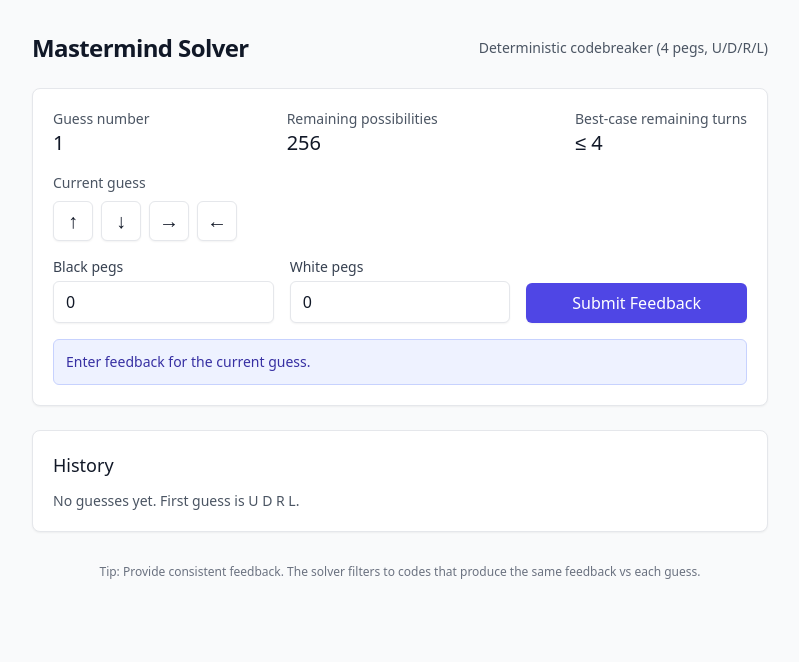
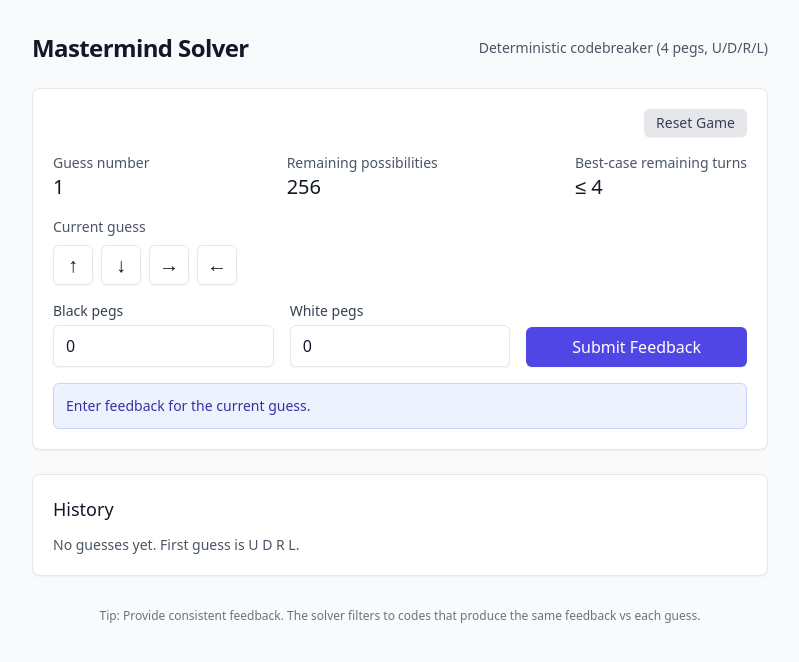
Before and after one commit to Nj221102/Mastermind_solver, a Next.js app: page / in a window 1280 px wide. Shown: the top 662 px of the page, without its empty margins (240-1039 px from the left). Built offline with nearby package versions, Linux system fonts and the light colour scheme.

Commit message:
feat: add Reset Game button to UI

```diff
--- a/app/page.jsx
+++ b/app/page.jsx
@@ -70,6 +70,17 @@ export default function Page() {
   const [blackInput, setBlackInput] = useState('0')
   const [whiteInput, setWhiteInput] = useState('0')
   const [message, setMessage] = useState('Enter feedback for the current guess.')
+
+  // Reset all state to start a new game
+  function handleReset() {
+    setGuessNumber(1)
+    setPossibleCodes(generateAllCodes())
+    setCurrentGuess(FIRST_GUESS)
+    setHistory([])
+    setBlackInput('0')
+    setWhiteInput('0')
+    setMessage('Enter feedback for the current guess.')
+  }
 
   // Reset if no possible codes remain (should not happen with valid feedback)
   useEffect(() => {
@@ -165,6 +176,15 @@ export default function Page() {
       </header>
 
       <section className="mb-6 rounded-lg border bg-white p-5 shadow-sm">
+        <div className="mb-4 flex justify-end">
+          <button
+            type="button"
+            onClick={handleReset}
+            className="inline-flex items-center rounded-md bg-gray-200 px-3 py-1 text-sm font-medium text-gray-700 shadow-sm hover:bg-gray-300 focus:outline-none focus:ring-2 focus:ring-indigo-500 focus:ring-offset-2"
+          >
+            Reset Game
+          </button>
+        </div>
         <div className="mb-4 flex items-center justify-between">
           <div>
             <div className="text-sm text-gray-600">Guess number</div>
```
